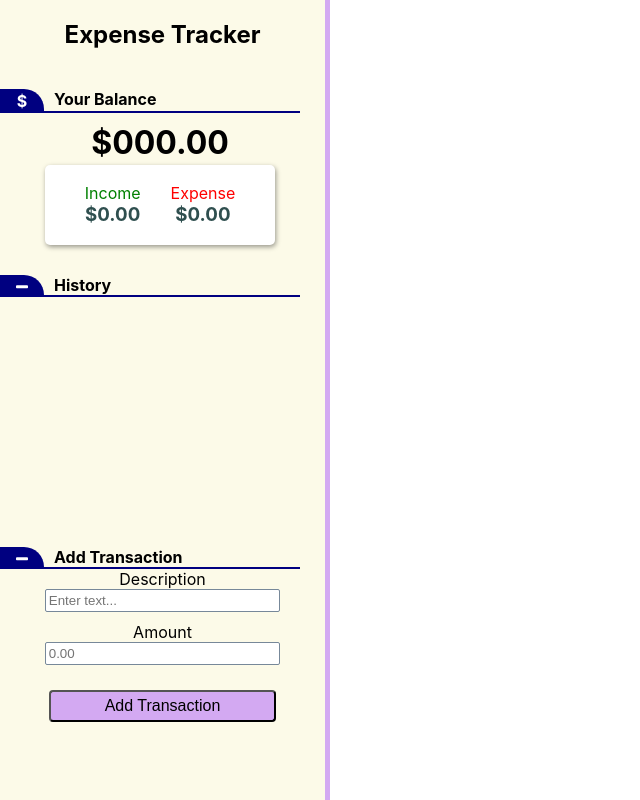
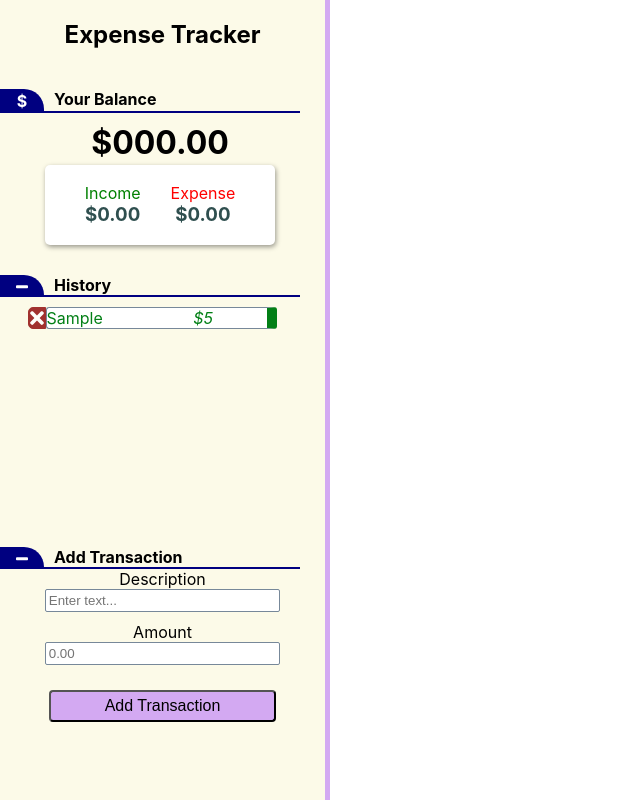
Before and after one commit to ayla-marie/expense-tracker, a React (Create React App) app in the folder app/: page / in a window 1280 px wide. Both pictures are taken after typing "Sample", "5" into the empty fields and a click on the button "Add Transaction". Shown: the whole page, without its empty margins (0-640 px from the left). Built offline with nearby package versions, Linux system fonts and the light colour scheme.

Commit message:
set output to display under History element (only one at a time, not multiple). Set class change depending on whether amount is less than 0. Issues include onChange runs with every keypress.

```diff
--- a/app/src/App.css
+++ b/app/src/App.css
@@ -53,15 +53,21 @@
   height: 30px;
 }
 .item {
+  display: flex;
+  flex-direction: row;
   border: 1px solid var(--border-gray);
   border-top-right-radius: 5px;
   border-bottom-right-radius: 5px;
-  text-align: baseline;
+  text-align: center;
   font-size: 16px;
   height: 20px;
   width: 70%;
   margin: 0;
   background-color: white;
+}
+.right {
+  text-align: right;
+  width: 50%;
 }
 .expense {
   border-right: 10px solid var(--expense-color);
--- a/app/src/App.js
+++ b/app/src/App.js
@@ -2,34 +2,58 @@ import React, { Fragment, useState } from "react";
 import "./App.css";
 import Balance from "./Components/Yourbalance";
 import History from "./Components/Transhistory";
-import { FaWindowMinimize } from "react-icons/fa";
+import { FaWindowMinimize, FaTimes } from "react-icons/fa";
 import "core-js";
 
 function App() {
   const [amount, setAmount] = useState("");
   const [description, setDescription] = useState("");
+  const [data, setData] = useState();
+  let count = 0;
 
   //function for setting a new transaction desc and amnt
   function onSubmit() {
     if (description === "") {
       alert("please enter a description");
     } else if (amount === "") {
-      alert("pleast enter transaction amount");
+      alert("please enter transaction amount");
     } else {
-      console.log(transactionData);
-      // transHistory.push(transaction);
+      count = count + 1;
+      setData(transactionData());
       setAmount("");
       setDescription("");
     }
   }
-  const transactionData = { description, amount };
+
+  function transactionData() {
+    console.log(description, amount);
+    if (amount < 0) {
+      return (
+        <div id={count} className="output">
+          <FaTimes className="ghost-icon" />
+          <span className="item expense">
+            {description} <i className="right">${amount}</i>
+          </span>
+        </div>
+      );
+    } else {
+      return (
+        <div id={count} className="output">
+          <FaTimes className="ghost-icon" />
+          <span className="item income">
+            {description} <i className="right">${amount}</i>
+          </span>
+        </div>
+      );
+    }
+  }
 
   return (
     <Fragment>
       <div className="App">
         <h2>Expense Tracker</h2>
         <Balance />
-        <History data={transactionData} />
+        <History entry={data} />
         {/* Add Transaction Component below */}
         <div className="App">
           <h4>
--- a/app/src/Components/Transhistory.js
+++ b/app/src/Components/Transhistory.js
@@ -1,12 +1,20 @@
 import React from "react";
 //import Transaction from "./Transaction";
 import "../App.css";
-import { FaWindowMinimize, FaTimes } from "react-icons/fa";
+import { FaWindowMinimize } from "react-icons/fa";
 
 function Transhistory(props) {
-  const newData = props.data;
-  const transHistory = [];
-  transHistory.push(newData);
+  const TransactionList = [];
+
+  function AllTransactions() {
+    console.log(props.entry);
+    TransactionList.push(props.entry);
+    if (TransactionList.length < 1) {
+      return null;
+    } else {
+      return TransactionList;
+    }
+  }
 
   return (
     <div className="App">
@@ -17,7 +25,7 @@ function Transhistory(props) {
         History
       </h4>
       <div id="history-list" className="history">
-        {/* <Transaction list={transHistory} /> */}
+        <AllTransactions />
       </div>
     </div>
   );
```
